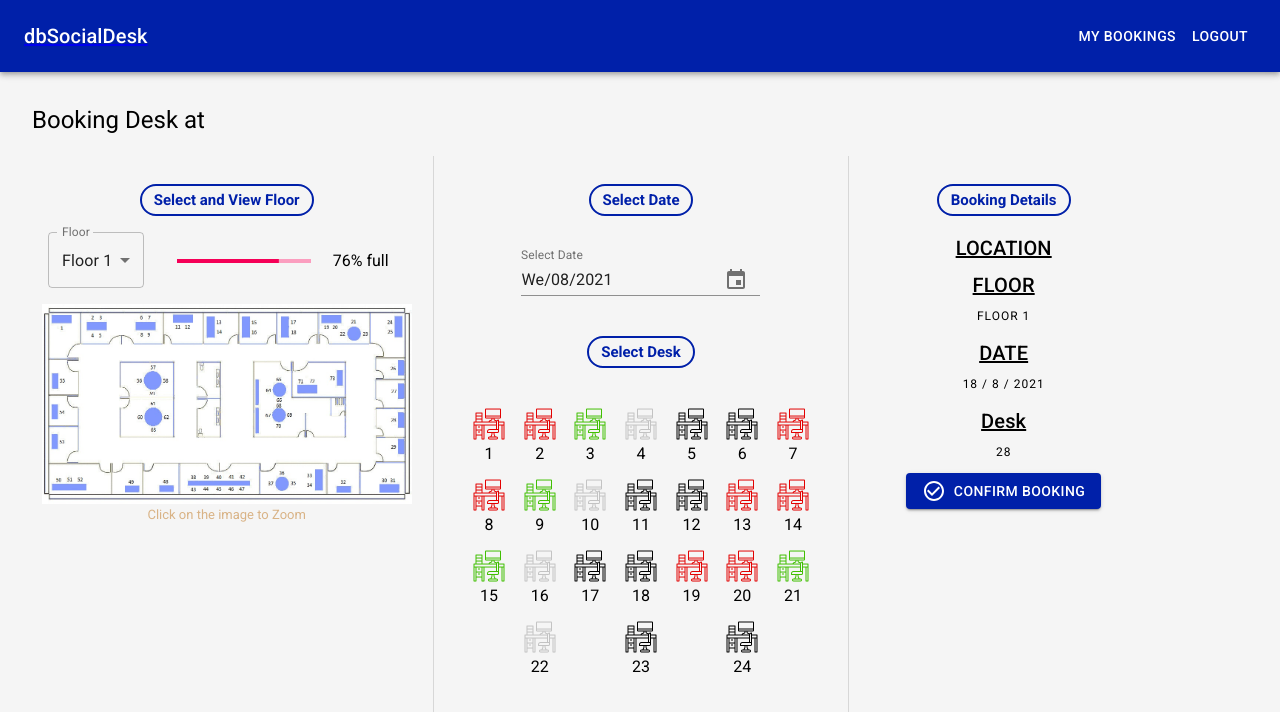
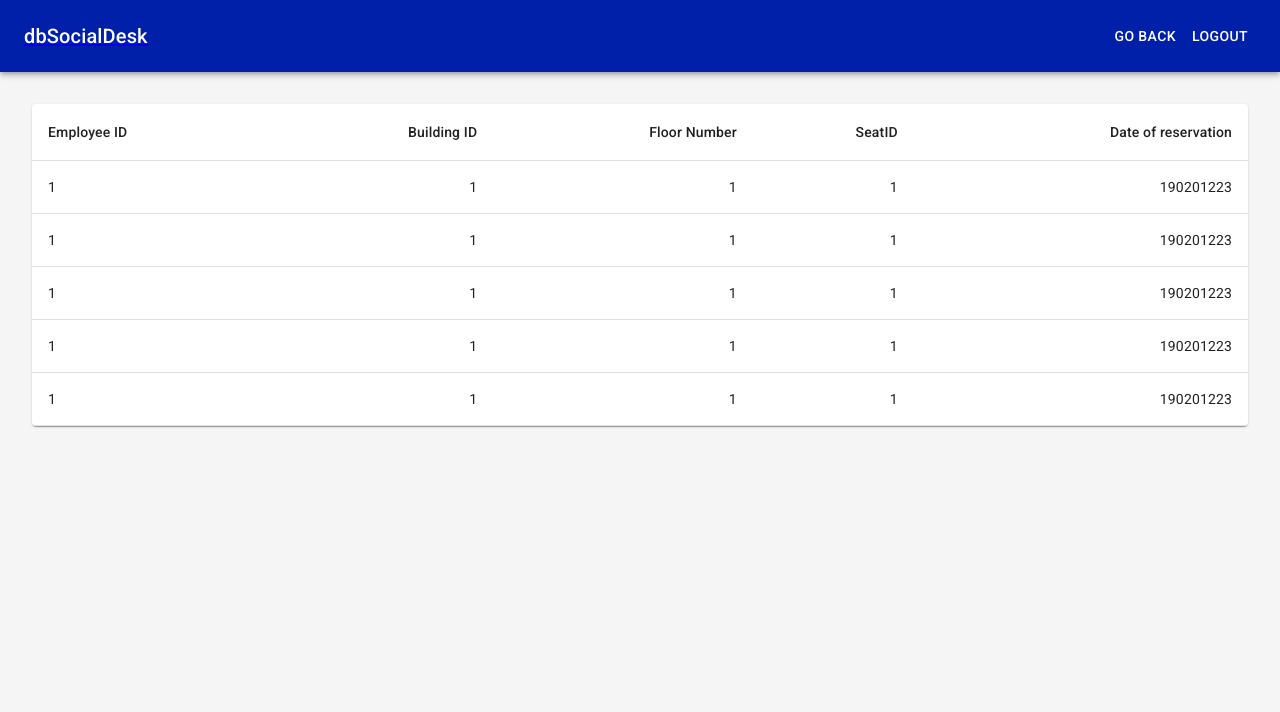
Before and after one commit to kesh-19/social-desking-frontend, a React (Create React App) app: page /index/admin in a window 1280 px wide. Shown: the top 712 px of the page. Built offline with nearby package versions, Linux system fonts and the light colour scheme; data requests are answered from the project's data file.

Commit message:
navbar update and admin table add

```diff
--- /dev/null
+++ b/src/components/AdminBookings.js
@@ -0,0 +1,63 @@
+import React from 'react';
+import { makeStyles } from '@material-ui/core/styles';
+import Table from '@material-ui/core/Table';
+import TableBody from '@material-ui/core/TableBody';
+import TableCell from '@material-ui/core/TableCell';
+import TableContainer from '@material-ui/core/TableContainer';
+import TableHead from '@material-ui/core/TableHead';
+import TableRow from '@material-ui/core/TableRow';
+import Paper from '@material-ui/core/Paper';
+
+const useStyles = makeStyles({
+  table: {
+    minWidth: 650,
+  },
+});
+
+function createData(name, calories, fat, carbs, protein) {
+  return { name, calories, fat, carbs, protein };
+}
+
+const rows = [
+  createData(1, 1, 1, 1, '190201223'),
+  createData(1, 1, 1, 1, '190201223'),
+  createData(1, 1, 1, 1, '190201223'),
+  createData(1, 1, 1, 1, '190201223'),
+  createData(1, 1, 1, 1, '190201223')
+];
+
+const AdminBookings = () => {
+  const classes = useStyles();
+
+  return (
+    <TableContainer component={Paper}>
+      <Table className={classes.table} aria-label="simple table">
+        <TableHead>
+          <TableRow>
+            <TableCell>Employee ID</TableCell>
+            <TableCell align="right">Building ID</TableCell>
+            <TableCell align="right">Floor Number</TableCell>
+            <TableCell align="right">SeatID</TableCell>
+            <TableCell align="right">Date of reservation</TableCell>
+
+          </TableRow>
+        </TableHead>
+        <TableBody>
+          {rows.map((row) => (
+            <TableRow key={row.name}>
+              <TableCell component="th" scope="row">
+                {row.name}
+              </TableCell>
+              <TableCell align="right">{row.calories}</TableCell>
+              <TableCell align="right">{row.fat}</TableCell>
+              <TableCell align="right">{row.carbs}</TableCell>
+              <TableCell align="right">{row.protein}</TableCell>
+            </TableRow>
+          ))}
+        </TableBody>
+      </Table>
+    </TableContainer>
+  );
+}
+
+export default AdminBookings;
--- a/src/components/Bookings.js
+++ b/src/components/Bookings.js
@@ -25,12 +25,12 @@ const Bookings = () => {
     const classes = useStyles();
     const dataUrl = 'https://exp1spring.herokuapp.com/desking/'
     const userId = 1
-
+    localStorage.setItem('userId', userId)
     let [bookings, setBookings] = useState([])
 
     useEffect(() => {
 
-        fetch(dataUrl + 'booking/' + userId)
+        fetch(dataUrl + 'booking/' + localStorage.getItem('userId'))
             .then(res => res.json())
             .then(data => {
                 console.log("Bookings : ", data)
--- a/src/components/Home.js
+++ b/src/components/Home.js
@@ -7,6 +7,7 @@ import {
 import Bookings from "./Bookings";
 import CreateBooking from "./CreateBooking";
 import NewBooking from "./NewBooking";
+import AdminBookings from './AdminBookings';
 
 const Home = () => {
     const mainStyles = useMainStyles();
@@ -18,6 +19,7 @@ const Home = () => {
                     <Switch>
                         <Route exact path="/index" component={CreateBooking} />
                         <Route exact path="/index/bookings" component={Bookings} />
+                        <Route exact path="/index/admin" component={AdminBookings} />
                         <Route exact path="/index/:id" component={NewBooking} />
                     </Switch>
                 </div>
--- a/src/components/Navbar.js
+++ b/src/components/Navbar.js
@@ -6,7 +6,8 @@ import Typography from '@material-ui/core/Typography';
 import Button from '@material-ui/core/Button';
 import {
   Link,
-  useRouteMatch
+  useRouteMatch,
+  useLocation
 } from "react-router-dom";
 
 const useStyles = makeStyles((theme) => ({
@@ -30,9 +31,16 @@ const useStyles = makeStyles((theme) => ({
 }));
 
 const Navbar = () => {
+  const location = useLocation()
+    const checkRoute = () => {
+      console.log('Path:', location.pathname)
+      return location.pathname.includes('/index/admin') || location.pathname.includes('/index/bookings')
+    }
     const classes = useStyles();
+
     let { url } = useRouteMatch();
-
+    localStorage.setItem('userType', 'admin')
+    localStorage.setItem('userType', 'user')
     return (
         <div className={classes.root}>
             <AppBar position="static" className={classes.navbar}>
@@ -44,8 +52,8 @@ const Navbar = () => {
                       </div>
                     </Link>
                 </Typography>
-                <Link to={`${url}/bookings`}>
-                  <Button className={classes.button}>My Bookings</Button>
+                <Link to={ checkRoute() ? '/index' : (localStorage.getItem('userType') === 'user' ? `${url}/bookings` : `${url}/admin`)}>
+                  <Button className={classes.button}>{ checkRoute() ? 'Go back' : (localStorage.getItem('userType') === 'user' ? 'My bookings' : 'All bookings')}</Button>
                 </Link>
                 <Link to="/">
                   <Button className={classes.button}>Logout</Button>
```
